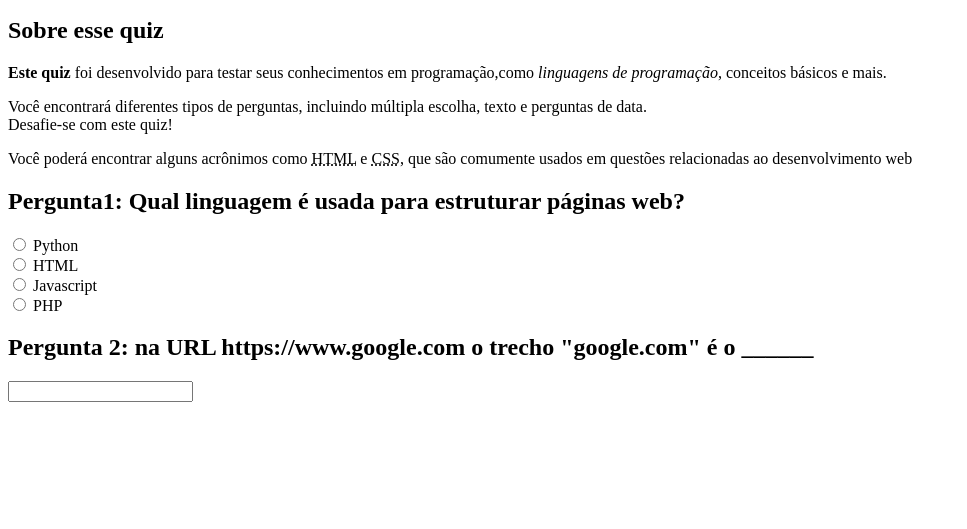
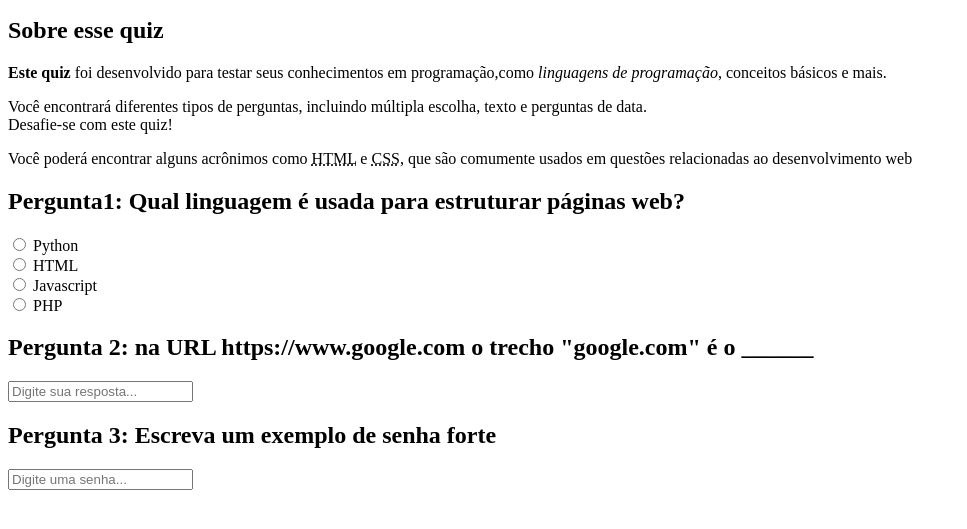
Before and after one commit to EllenCDCoelho/Quiz-para-programadores, a plain HTML site: page index.html in a window 1280 px wide. Shown: the part 101-630 px from the top of the page, without its empty margins (0-967 px from the left). Drawn offline with Linux system fonts and the light colour scheme.

Commit message:
Criando pergunta formato input password

```diff
--- a/index.html
+++ b/index.html
@@ -39,7 +39,16 @@
             <!--Pergunta 2: formato texto-->
             <section>
                 <h2>Pergunta 2: na URL https://www.google.com o trecho "google.com" é o  ______</h2>
-                <input type="text">
+                <form></form>
+                    <input type="text" id="p2" name="pergunta2"placeholder="Digite sua resposta...">
+                </form>
+            </section>
+            <!--Pergunta 3: input de senha-->
+            <section>
+                <h2>Pergunta 3: Escreva um exemplo de senha forte</h2>
+                <form>
+                    <input type="password" id="p3" name="pergunta3"placeholder="Digite uma senha...">
+                </form>
             </section>
         </main>
 
```
